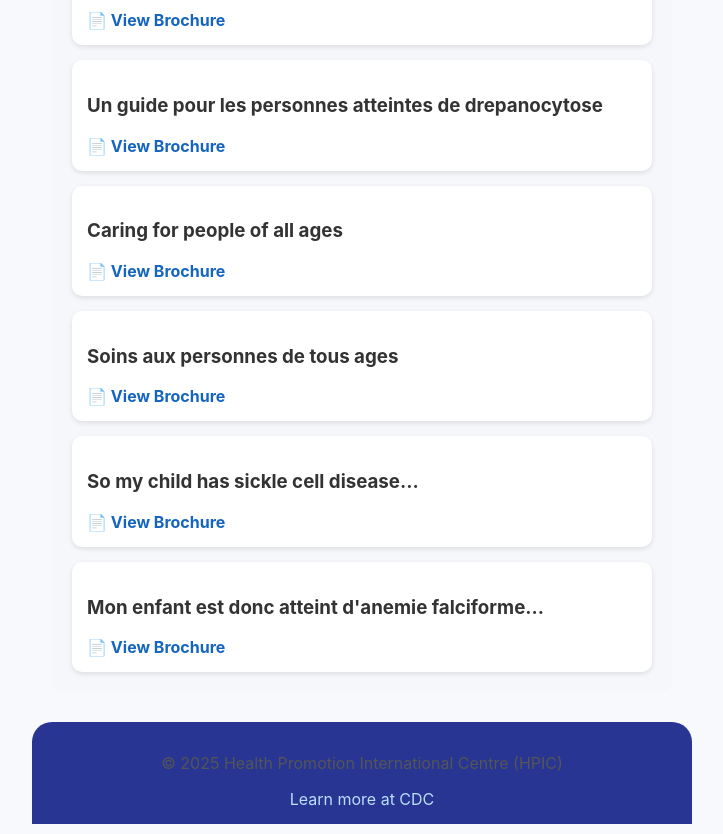
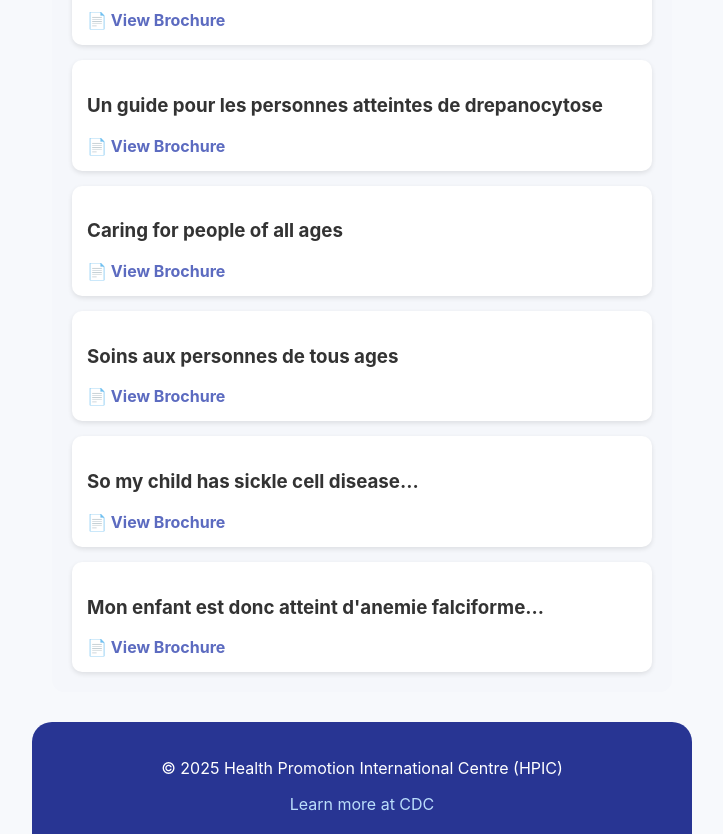
Before and after one commit to abbywilson11/SED2115_client_project, a React (Create React App) app in the folder frontend/: page / in a window 1280 px wide. Shown: the part 620-1454 px from the top of the page, without its empty margins (278-1001 px from the left). Built offline with nearby package versions, Linux system fonts and the light colour scheme.

Commit message:
edited colours

```diff
--- a/frontend/src/App.css
+++ b/frontend/src/App.css
@@ -22,7 +22,7 @@
 }
 
 .resource-card a {
-  color: #1565c0;
+  color:#5c6bc0;
   text-decoration: none;
   font-weight: bold;
 }
@@ -30,7 +30,7 @@
 /* --- HEADER STYLING --- */
 .header {
   background: linear-gradient(90deg, #5c6bc0, #3949ab);
-  color: white;
+  color: rgb(255, 255, 255);
   text-align: center;
   padding: 20px;
   border-radius: 0 0 20px 20px;
@@ -44,25 +44,35 @@
 
 .header .tagline {
   font-style: italic;
+  color: white;
   opacity: 0.9;
   font-size: 1rem;
 }
 
-/* --- FOOTER STYLING --- */
+/* Footer container */
 .footer {
-  background: #283593;
-  color: white;
-  text-align: center;
-  padding: 15px;
-  border-radius: 20px 20px 0 0;
-  margin-top: 30px;
+  background: #283593;          /* Deep blue background */
+  text-align: center;           /* Centered text */
+  padding: 20px;                /* Padding inside footer */
+  border-radius: 20px 20px 0 0; /* Rounded top corners */
+  margin-top: 30px;             /* Space from above section */
 }
 
-.footer a {
-  color: #bbdefb;
-  text-decoration: none;
+/* Force text inside footer to white */
+.footer p,
+.footer span {
+  color: #ffffff !important;    /* Override any global styles */
 }
 
+/* Footer links */
+.footer a {
+  color: #bbdefb !important;    /* Light blue links */
+  text-decoration: none;
+  display: block;
+  margin-top: 5px;
+}
+
+/* Link hover effect */
 .footer a:hover {
   text-decoration: underline;
 }
--- a/frontend/src/components/Footer.jsx
+++ b/frontend/src/components/Footer.jsx
@@ -6,7 +6,7 @@ import React from "react";
 export default function Footer() {
   return (
     <footer className="footer">
-      {/* Simple copyright */}
+      {/* copyright */}
       <p>© 2025 Health Promotion International Centre (HPIC)</p>
 
       {/* Optional helpful link about sicklecell disease*/}
--- a/frontend/src/components/Header.jsx
+++ b/frontend/src/components/Header.jsx
@@ -12,7 +12,7 @@ export default function Header() {
 
       {/* Subheading or tagline */}
       <p className="tagline">
-        Learn. Prevent. Support.
+        Search Nearby Hospitals and View Brochures on SCD
       </p>
     </header>
   );
```
